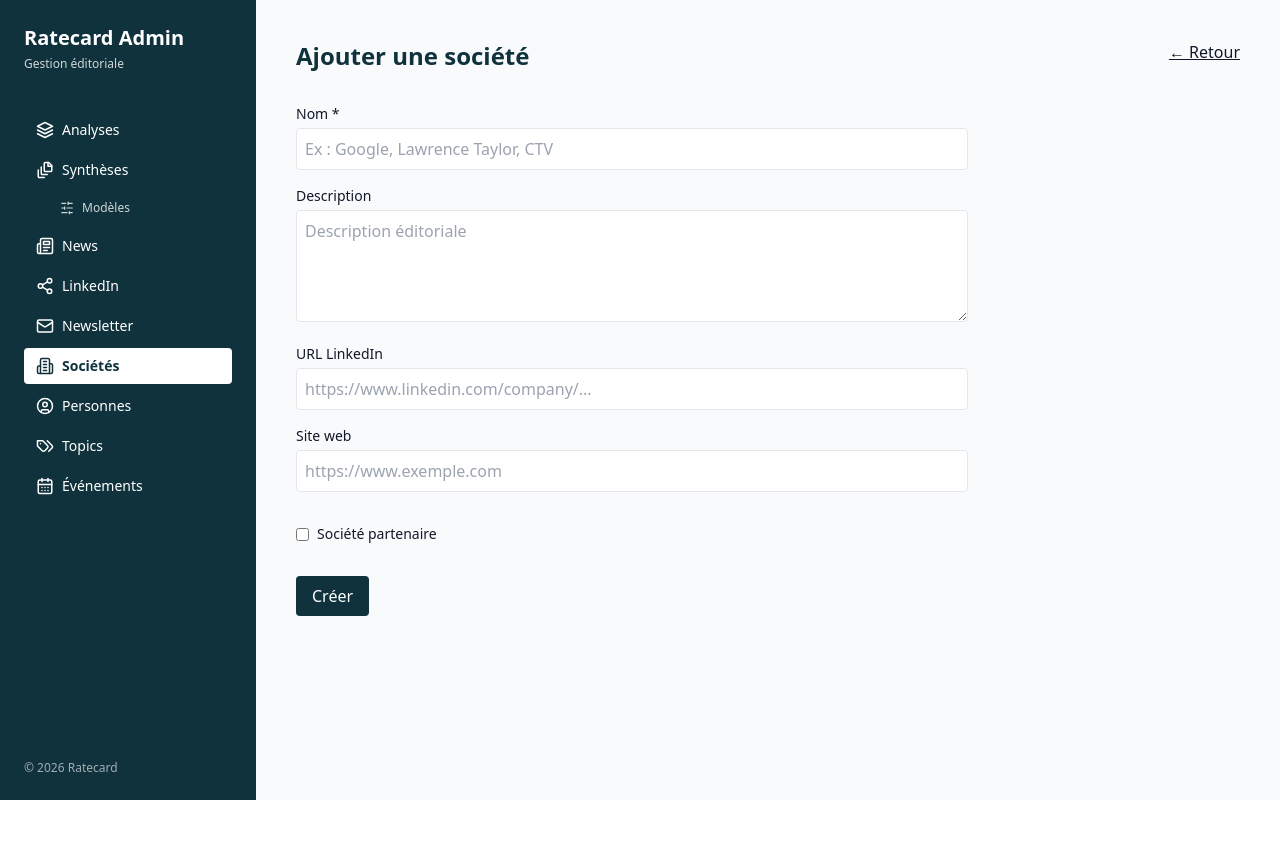
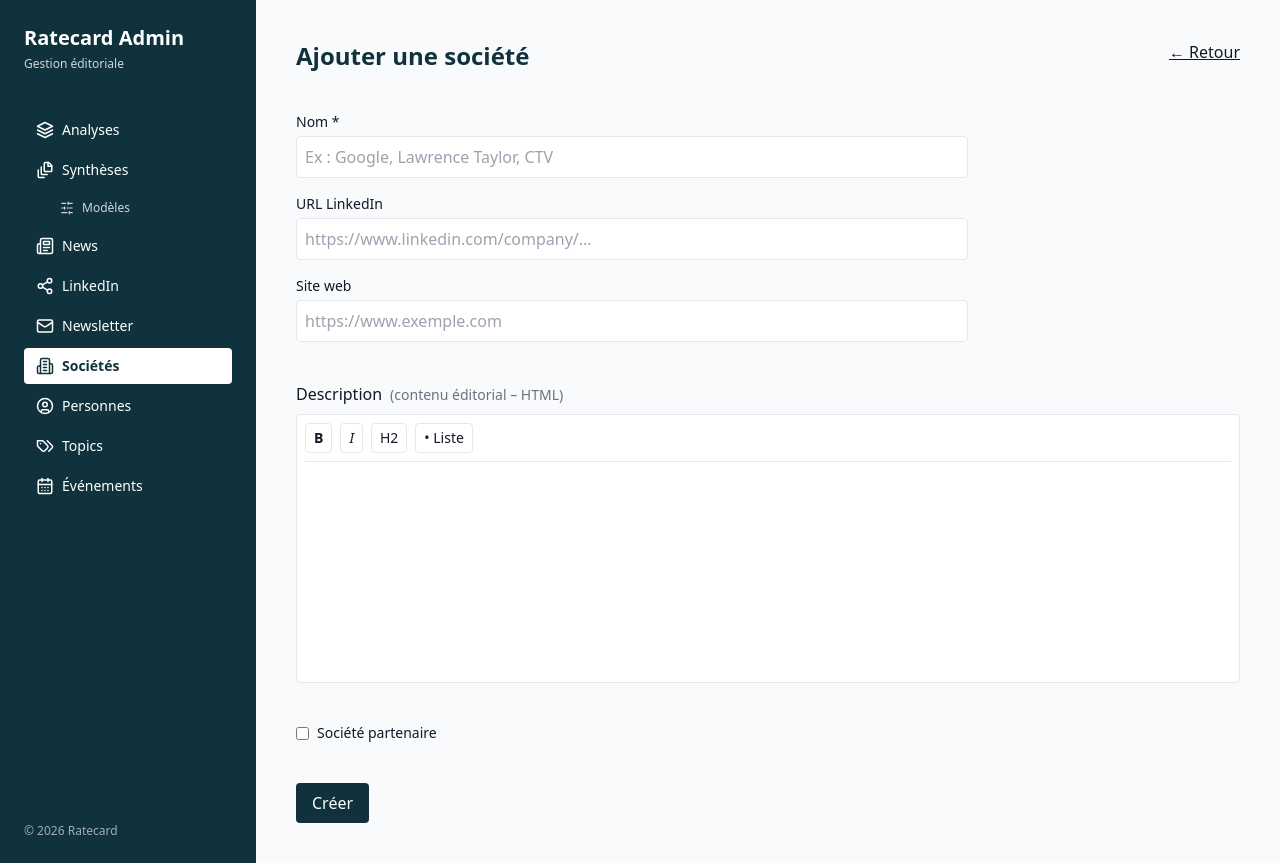
Before and after one commit to MisterFredo/ratecard, a Next.js app in the folder frontend/: page /admin/company/create in a window 1280 px wide. Before the commit the page ends 800 px from the top, so only its background shows below. Built offline with nearby package versions, Linux system fonts and the light colour scheme; no server answers.

Commit message:
Update page.tsx

```diff
--- a/frontend/app/(admin)/admin/company/create/page.tsx
+++ b/frontend/app/(admin)/admin/company/create/page.tsx
@@ -5,6 +5,7 @@ import Link from "next/link";
 import { api } from "@/lib/api";
 import VisualSection from "@/components/visuals/VisualSection";
 import EntityBaseForm from "@/components/forms/EntityBaseForm";
+import HtmlEditor from "@/components/admin/HtmlEditor";
 
 const GCS = process.env.NEXT_PUBLIC_GCS_BASE_URL!;
 
@@ -24,9 +25,9 @@ export default function CreateCompany() {
 
   const [saving, setSaving] = useState(false);
 
-  // ---------------------------------------------------------
-  // CREATE
-  // ---------------------------------------------------------
+  /* ---------------------------------------------------------
+     CREATE
+  --------------------------------------------------------- */
   async function save() {
     if (!name.trim()) {
       alert("Nom requis");
@@ -38,11 +39,9 @@ export default function CreateCompany() {
     try {
       const res = await api.post("/company/create", {
         name,
-        description: description || null,
+        description: description || null, // 🔑 HTML
         linkedin_url: linkedinUrl || null,
         website_url: websiteUrl || null,
-
-        // 🆕 statut partenaire
         is_partner: isPartner,
       });
 
@@ -64,11 +63,12 @@ export default function CreateCompany() {
     setSaving(false);
   }
 
-  // ---------------------------------------------------------
-  // UI
-  // ---------------------------------------------------------
+  /* ---------------------------------------------------------
+     UI
+  --------------------------------------------------------- */
   return (
-    <div className="space-y-8">
+    <div className="space-y-10">
+      {/* HEADER */}
       <div className="flex justify-between">
         <h1 className="text-2xl font-semibold text-ratecard-blue">
           Ajouter une société
@@ -78,15 +78,30 @@ export default function CreateCompany() {
         </Link>
       </div>
 
+      {/* INFOS DE BASE */}
       <EntityBaseForm
-        values={{ name, description, linkedinUrl, websiteUrl }}
+        values={{ name, linkedinUrl, websiteUrl }}
         onChange={{
           setName,
-          setDescription,
           setLinkedinUrl,
           setWebsiteUrl,
         }}
       />
+
+      {/* DESCRIPTION HTML */}
+      <div className="space-y-2">
+        <label className="block font-medium">
+          Description
+          <span className="ml-2 text-sm text-gray-500">
+            (contenu éditorial – HTML)
+          </span>
+        </label>
+
+        <HtmlEditor
+          value={description}
+          onChange={setDescription}
+        />
+      </div>
 
       {/* PARTENAIRE */}
       <div className="flex items-center gap-2">
@@ -100,6 +115,7 @@ export default function CreateCompany() {
         </label>
       </div>
 
+      {/* ACTION */}
       <button
         onClick={save}
         disabled={saving}
@@ -108,7 +124,7 @@ export default function CreateCompany() {
         {saving ? "Enregistrement…" : "Créer"}
       </button>
 
-      {/* VISUEL — POST CREATION (RECTANGLE ONLY) */}
+      {/* VISUEL — POST CRÉATION (RECTANGLE ONLY) */}
       {companyId && (
         <VisualSection
           entityId={companyId}
```
